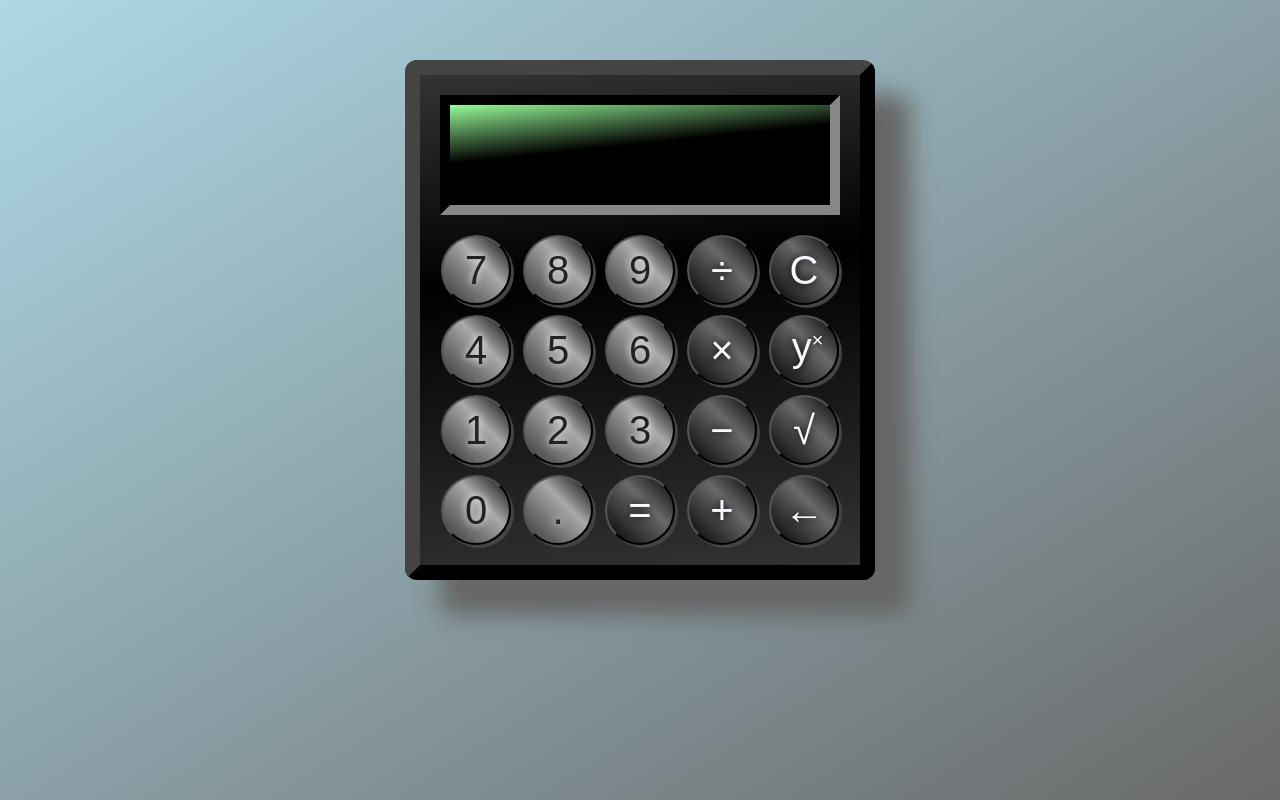
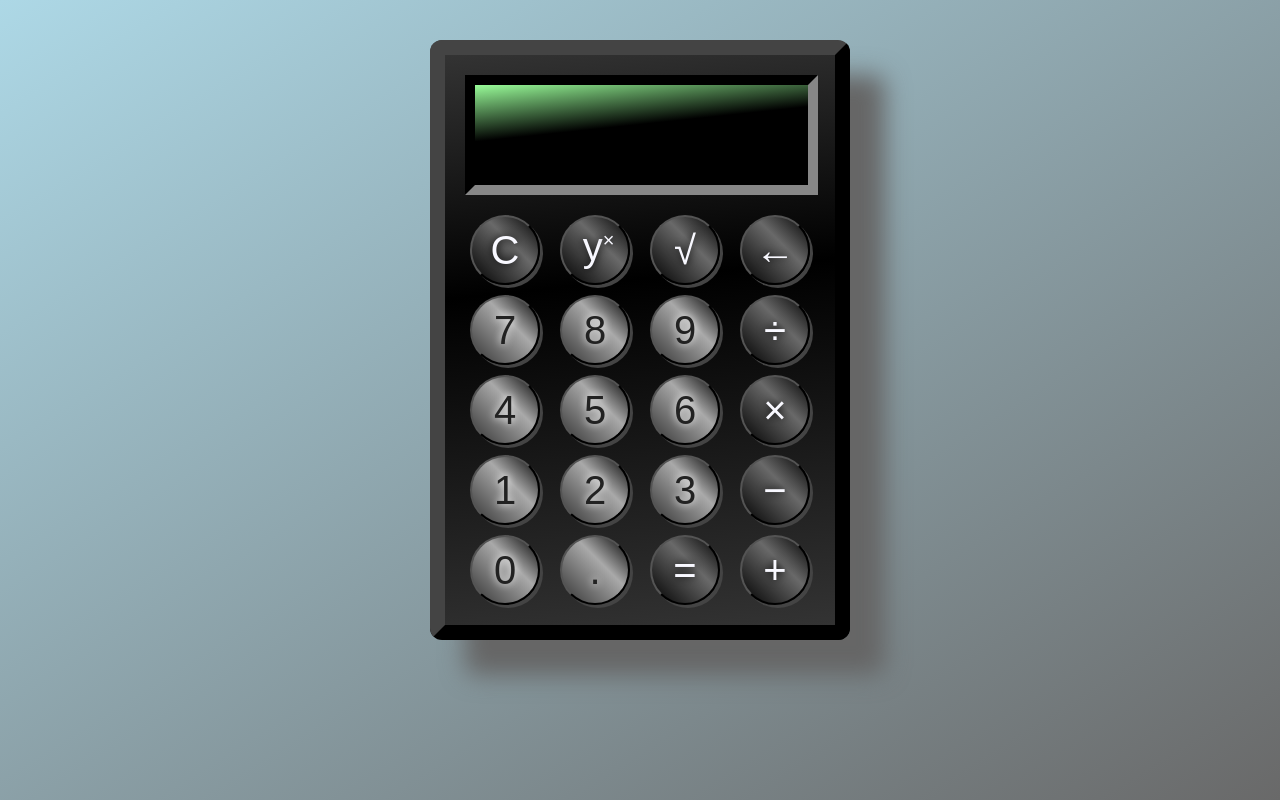
Before and after one commit to matchewbie/calculator, a plain HTML site: page index.html in a window 1280 px wide. Drawn offline with Linux system fonts and the light colour scheme.

Commit message:
switched button layout

```diff
--- a/css/stylesheet.css
+++ b/css/stylesheet.css
@@ -47,9 +47,9 @@ sup {
 
 #container {
     display: grid;
-    width: 400px;
+    width: 350px;
     padding: 20px;
-    margin: 60px auto 0 auto;
+    margin: 40px auto 0 auto;
     background-image: linear-gradient(354deg, #333, black 60%, #333);
     border: 15px outset #444;
     border-radius: 12px;
@@ -82,7 +82,7 @@ sup {
 #button-area {
     display: grid;
     gap: 10px;
-    grid-template-columns: repeat(5, 1fr);
+    grid-template-columns: repeat(4, 1fr);
 }
 
 .number,
--- a/index.html
+++ b/index.html
@@ -18,33 +18,36 @@
             </div>
 
             <div id="button-area">
+
+                <button id="clr" type="button" onclick="clearAll();">C</button>
+                <button id="exp" class="operator" type="button">y<sup>&#215;</sup></button>
+                <button id="sqrt" class="operator" type="button">&#8730;</button>
+                <button id="bsp" type="button" onclick="backspace();">&#8592;</button>
+
                 <button id="svn" class="number" type="button">7</button>
                 <button id="eht" class="number" type="button">8</button>
                 <button id="nin" class="number" type="button">9</button>
 
                 <button id="dvd" class="operator" type="button">&#247;</button>
-                <button id="clr" type="button" onclick="clearAll();">C</button>
 
                 <button id="fur" class="number" type="button">4</button>
                 <button id="fiv" class="number" type="button">5</button>
                 <button id="six" class="number" type="button">6</button>
 
                 <button id="mtp" class="operator" type="button">&#215;</button>
-                <button id="exp" class="operator" type="button">y<sup>&#215;</sup></button>
 
                 <button id="one" class="number" type="button">1</button>
                 <button id="two" class="number" type="button">2</button>
                 <button id="tre" class="number" type="button">3</button>
 
                 <button id="mns" class="operator" type="button">&#8722;</button>
-                <button id="sqrt" class="operator" type="button">&#8730;</button>
 
                 <button id="zro" class="number" type="button">0</button>
                 <button id="dcml" type="button" onclick="decimalClick();">.</button>
 
                 <button id="eqls" type="button" onclick="total();">&#61;</button>
                 <button id="pls" class="operator" type="button">&#43;</button>
-                <button id="bsp" type="button" onclick="backspace();">&#8592;</button>
+
             </div>
         </div>
 
```
